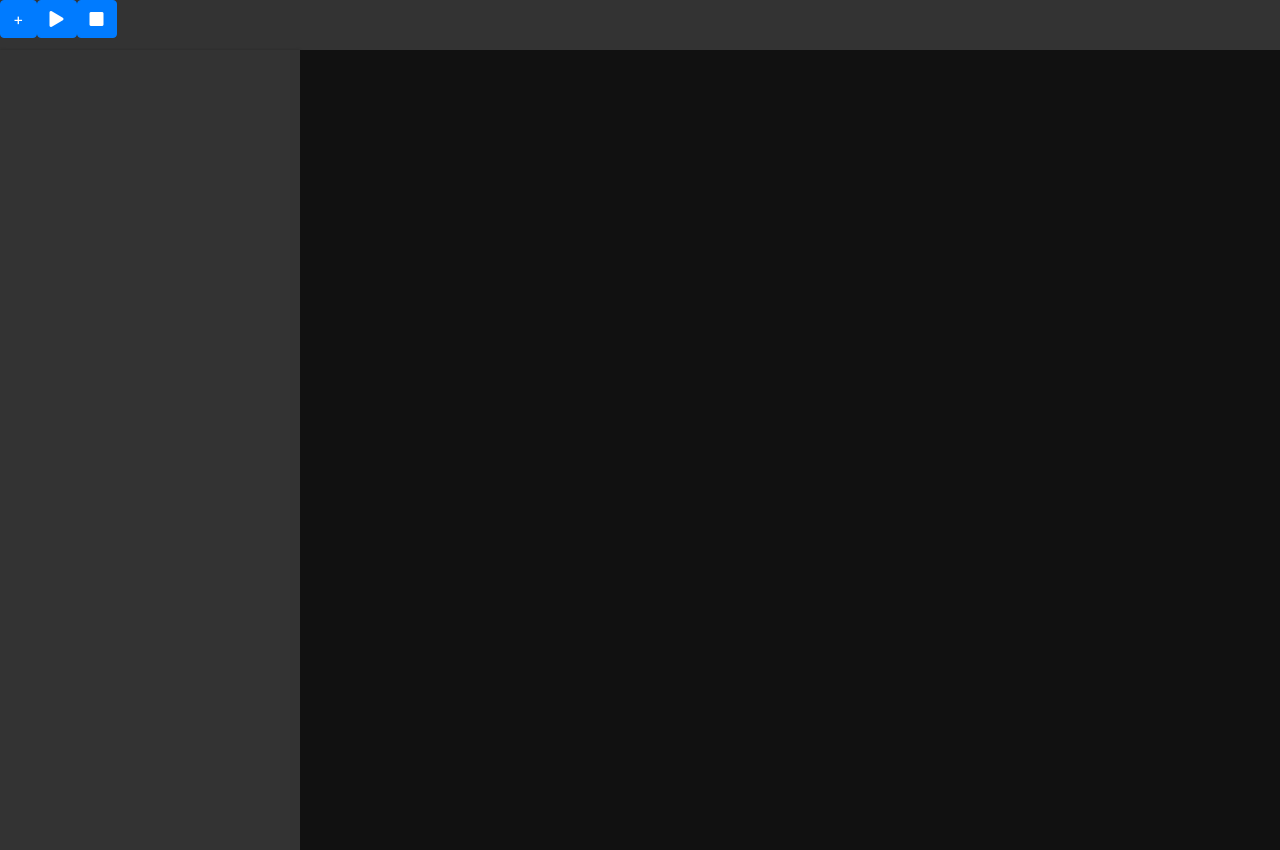
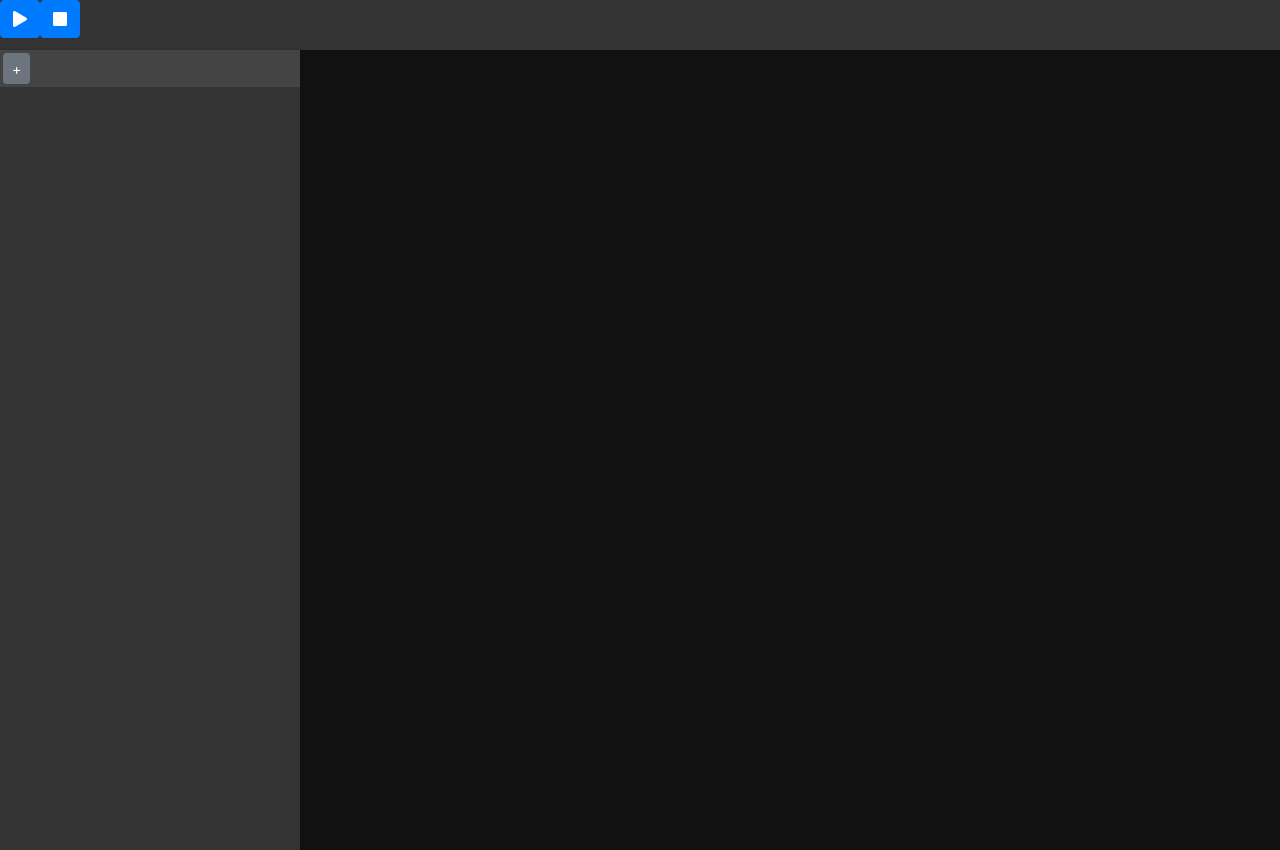
Before and after one commit to evan-moon/simple-waveform-visualizer, a React app: page / in a window 1280 px wide. Built offline with nearby package versions, Linux system fonts and the light colour scheme.

Commit message:
Header에 있던 트랙 추가 버튼을 Toolbar로 이동

```diff
--- a/src/components/Header.js
+++ b/src/components/Header.js
@@ -1,16 +1,10 @@
-import React, { useRef } from 'react';
+import React from 'react';
 import styled from 'styled-components';
 import { connect } from 'react-redux';
-import { addAudioTrack, playAllTracks, stopAllTracks } from 'src/actions';
+import { playAllTracks, stopAllTracks } from 'src/actions';
 import { Button } from 'react-bootstrap';
-import { AudioTrack } from 'lib/Tracks/AudioTrack';
-
-const mapStateToProps = ({ audioContext }) => {
-  return { audioContext };
-};
 
 const mapDispatchToProps = {
-  addAudioTrack,
   playAllTracks,
   stopAllTracks,
 };
@@ -25,50 +19,24 @@ const StyledHeader = styled.header`
 `;
 
 function Header (props) {
-  const fileUploaderRef = useRef();
-
-  function onClickUploadButton () {
-    fileUploaderRef.current.click();
-  }
-
-  function onChangeFileUploader (e) {
-    const file = e.currentTarget.files[0];
-    if (!file) {
-      return;
-    }
-
-    const reader = new FileReader();
-    reader.onload = onloadEvent => {
-      const audio = new AudioTrack(props.audioContext);
-      audio.setAudio(onloadEvent.target.result).then(() => {
-        props.addAudioTrack(audio);
-      });
-    };
-    reader.readAsArrayBuffer(file);
-  }
-
   function onClickPlayButton () {
-    console.log('play!');
     props.playAllTracks();
   }
 
   function onClickStopButton () {
-    console.log('stop!');
     props.stopAllTracks();
   }
 
   return (
     <StyledHeader>
-      <Button onClick={onClickUploadButton}>+</Button>
       <Button onClick={onClickPlayButton}>
         <i className="fas fa-play"></i>
       </Button>
       <Button onClick={onClickStopButton}>
         <i className="fas fa-stop"></i>
       </Button>
-      <input ref={fileUploaderRef} onChange={onChangeFileUploader} type="file" style={{ display: 'none' }} />
     </StyledHeader>
   );
 }
 
-export default connect(mapStateToProps, mapDispatchToProps)(Header);
+export default connect(null, mapDispatchToProps)(Header);
--- a/src/components/Toolbar.js
+++ b/src/components/Toolbar.js
@@ -1,12 +1,20 @@
-import React from 'react';
+import React, { useRef } from 'react';
 import styled from 'styled-components';
 import { connect } from 'react-redux';
 import TrackController from 'components/TrackController';
+import { Button } from 'react-bootstrap';
+import { addAudioTrack } from 'src/actions';
+import { AudioTrack } from 'lib/Tracks/AudioTrack';
 
-const mapStateToProps = ({ tracks }) => {
+const mapStateToProps = ({ tracks, audioContext }) => {
   return {
     tracks,
+    audioContext,
   };
+};
+
+const mapDispatchToProps = {
+  addAudioTrack,
 };
 
 const StyledAside = styled.aside`
@@ -14,6 +22,11 @@ const StyledAside = styled.aside`
   height: 100vh;
   box-shadow: 0 0 3px 0 rgba(0, 0, 0, 0.2);
   background-color: #333333;
+  div.toolbar-header {
+    background-color: #444444;
+    padding: 3px;
+
+  }
   > ul {
     margin: 0;
     padding: 0;
@@ -25,8 +38,36 @@ const StyledAside = styled.aside`
 `;
 
 function Toolbar (props) {
+  const fileUploaderRef = useRef();
+
+  function onClickUploadButton () {
+    fileUploaderRef.current.click();
+  }
+
+  function onChangeFileUploader (e) {
+    const file = e.currentTarget.files[0];
+    if (!file) {
+      return;
+    }
+
+    const reader = new FileReader();
+    reader.onload = onloadEvent => {
+      const audio = new AudioTrack(props.audioContext);
+      audio.setAudio(onloadEvent.target.result).then(() => {
+        props.addAudioTrack(audio);
+      });
+    };
+    reader.readAsArrayBuffer(file);
+  }
+
   return (
     <StyledAside>
+      <div className="toolbar-header">
+        <Button
+          variant="secondary"
+          size="sm"
+          onClick={onClickUploadButton}>+</Button>
+      </div>
       <ul>
         {props.tracks.map(track => {
           return (
@@ -39,8 +80,9 @@ function Toolbar (props) {
           );
         })}
       </ul>
+      <input ref={fileUploaderRef} onChange={onChangeFileUploader} type="file" style={{ display: 'none' }} />
     </StyledAside>
   );
 }
 
-export default connect(mapStateToProps)(Toolbar);
+export default connect(mapStateToProps, mapDispatchToProps)(Toolbar);
```
